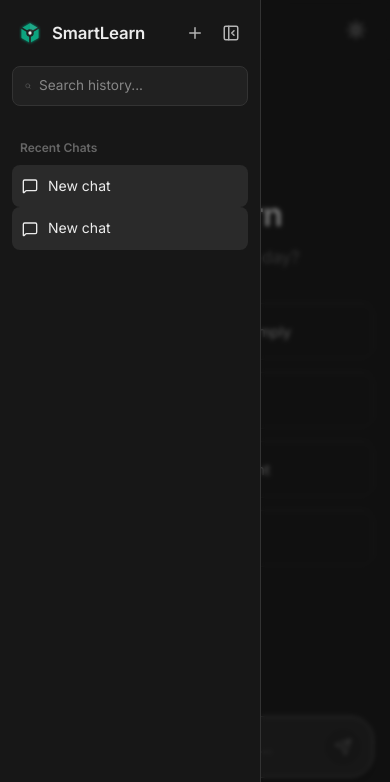
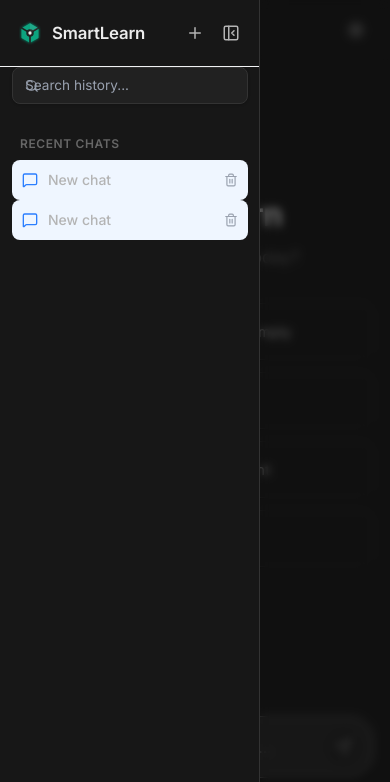
Before and after one commit to Nav33dCodes/smartLearn-AI, a React (Vite) app in the folder smartlearn-frontend/: page / in a window 390 px wide. Shown: the top 782 px of the page. Built offline with nearby package versions, Linux system fonts and the light colour scheme; no server answers.

Commit message:
Update Sidebar.jsx

```diff
--- a/smartlearn-frontend/src/components/Sidebar.jsx
+++ b/smartlearn-frontend/src/components/Sidebar.jsx
@@ -1,5 +1,5 @@
-import React, { useMemo } from "react";
-import { Plus, Trash2, MessageSquare, Search, PanelLeftClose } from "lucide-react";
+import React, { useMemo, useState, useEffect, useRef } from "react";
+import { Plus, Trash2, MessageSquare, Search, PanelLeftClose, Edit2, Command } from "lucide-react";
 import { motion, AnimatePresence } from "framer-motion";
 import Logo from "./Logo";
 
@@ -11,22 +11,65 @@ export default function Sidebar({
   setSidebarOpen,
   createNewChat,
   deleteChat,
+  onRenameChat, // New prop for renaming
   searchQuery,
   setSearchQuery,
   isMobile
 }) {
-  // 1. Performance: Memoize the search filter to prevent unnecessary recalculations on every render
+  const searchInputRef = useRef(null);
+
+  // 1. Performance: Local state for debounced search to prevent UI stuttering
+  const [localSearch, setLocalSearch] = useState(searchQuery || "");
+
+  useEffect(() => {
+    const timer = setTimeout(() => {
+      setSearchQuery(localSearch);
+    }, 300); // 300ms debounce
+    return () => clearTimeout(timer);
+  }, [localSearch, setSearchQuery]);
+
+  // 2. UX: Global Keyboard Shortcuts (Cmd/Ctrl + K to search)
+  useEffect(() => {
+    const handleKeyDown = (e) => {
+      if ((e.ctrlKey || e.metaKey) && e.key === 'k') {
+        e.preventDefault();
+        if (!sidebarOpen && !isMobile) setSidebarOpen(true);
+        searchInputRef.current?.focus();
+      }
+    };
+    window.addEventListener('keydown', handleKeyDown);
+    return () => window.removeEventListener('keydown', handleKeyDown);
+  }, [sidebarOpen, isMobile, setSidebarOpen]);
+
+  // 3. Organization: Filter and optimally group chats (simulated time grouping)
   const filteredChats = useMemo(() => {
     if (!chats) return [];
-    return searchQuery.trim()
-      ? chats.filter(c => c.title.toLowerCase().includes(searchQuery.toLowerCase()))
+    const filtered = localSearch.trim()
+      ? chats.filter(c => c.title.toLowerCase().includes(localSearch.toLowerCase()))
       : chats;
-  }, [chats, searchQuery]);
 
-  // Helper function to keep JSX clean
+    // Optional: Sort by newest first assuming chats have a timestamp/id
+    return filtered.sort((a, b) => (b.timestamp || 0) - (a.timestamp || 0));
+  }, [chats, localSearch]);
+
   const handleSelectChat = (id) => {
     setActiveChatId(id);
     if (isMobile) setSidebarOpen(false);
+  };
+
+  // 4. Animation: Stagger variants for smoother list rendering
+  const containerVariants = {
+    hidden: { opacity: 0 },
+    show: {
+      opacity: 1,
+      transition: { staggerChildren: 0.05 }
+    }
+  };
+
+  const itemVariants = {
+    hidden: { opacity: 0, x: -20, height: 0 },
+    show: { opacity: 1, x: 0, height: "auto", transition: { type: "spring", stiffness: 300, damping: 24 } },
+    exit: { opacity: 0, scale: 0.9, height: 0, transition: { duration: 0.2 } }
   };
 
   return (
@@ -34,13 +77,12 @@ export default function Sidebar({
       <AnimatePresence>
         {sidebarOpen && isMobile && (
           <motion.div
-            initial={{ opacity: 0 }}
-            animate={{ opacity: 1 }}
-            exit={{ opacity: 0 }}
-            transition={{ duration: 0.2 }}
-            className="mobile-overlay active"
+            initial={{ opacity: 0, backdropFilter: "blur(0px)" }}
+            animate={{ opacity: 1, backdropFilter: "blur(4px)" }}
+            exit={{ opacity: 0, backdropFilter: "blur(0px)" }}
+            transition={{ duration: 0.3 }}
+            className="mobile-overlay fixed inset-0 z-40 bg-black/50"
             onClick={() => setSidebarOpen(false)}
-            // Accessibility: Make overlay keyboard friendly
             role="button"
             tabIndex={0}
             aria-label="Close sidebar overlay"
@@ -58,21 +100,26 @@ export default function Sidebar({
         initial={false}
         animate={{
           x: sidebarOpen ? 0 : "-100%",
+          width: 260,
           marginLeft: sidebarOpen || isMobile ? 0 : -260
         }}
-        transition={{ type: "spring", stiffness: 350, damping: 35 }}
-        className="sidebar"
-        aria-hidden={!sidebarOpen && isMobile} // Hide from screen readers when closed on mobile
+        transition={{ type: "spring", stiffness: 350, damping: 30 }}
+        className="sidebar flex flex-col h-full bg-gray-50 border-r border-gray-200 z-50 absolute md:relative"
+        aria-hidden={!sidebarOpen && isMobile}
       >
-        <div className="sidebar-top">
-          <div className="sidebar-brand">
-            <Logo size={24} />
-            <span className="brand-text">SmartLearn</span>
-          </div>
-          <div className="sidebar-actions">
+        <div className="sidebar-top p-4 flex items-center justify-between border-b border-gray-100">
+          <motion.div
+            className="sidebar-brand flex items-center gap-2 font-semibold text-gray-800"
+            whileHover={{ scale: 1.02 }}
+          >
+            <Logo size={24} className="text-blue-600" />
+            <span className="brand-text tracking-tight">SmartLearn</span>
+          </motion.div>
+          <div className="sidebar-actions flex gap-1">
             <motion.button
-              whileTap={{ scale: 0.9 }}
-              className="btn-icon"
+              whileHover={{ scale: 1.05, backgroundColor: "var(--hover-bg)" }}
+              whileTap={{ scale: 0.95 }}
+              className="btn-icon p-2 rounded-md text-gray-500 hover:text-gray-900 transition-colors"
               onClick={() => createNewChat()}
               title="New chat"
               aria-label="Create new chat"
@@ -80,8 +127,9 @@ export default function Sidebar({
               <Plus size={18} />
             </motion.button>
             <motion.button
-              whileTap={{ scale: 0.9 }}
-              className="btn-icon"
+              whileHover={{ scale: 1.05, backgroundColor: "var(--hover-bg)" }}
+              whileTap={{ scale: 0.95 }}
+              className="btn-icon p-2 rounded-md text-gray-500 hover:text-gray-900 transition-colors hidden md:block"
               onClick={() => setSidebarOpen(false)}
               title="Close sidebar"
               aria-label="Close sidebar"
@@ -91,41 +139,61 @@ export default function Sidebar({
           </div>
         </div>
 
-        <div className="search-container">
-          <div className="search-box">
-            <Search size={14} color="var(--text-muted)" aria-hidden="true" />
+        <div className="search-container p-3">
+          <div className="search-box relative flex items-center bg-white border border-gray-200 rounded-lg shadow-sm focus-within:ring-2 focus-within:ring-blue-500/20 focus-within:border-blue-500 transition-all">
+            <Search size={14} className="absolute left-3 text-gray-400" aria-hidden="true" />
             <input
+              ref={searchInputRef}
+              className="w-full py-2 pl-9 pr-10 text-sm bg-transparent outline-none placeholder-gray-400"
               placeholder="Search history..."
-              value={searchQuery}
-              onChange={e => setSearchQuery(e.target.value)}
+              value={localSearch}
+              onChange={e => setLocalSearch(e.target.value)}
               aria-label="Search chat history"
             />
+            {/* Visual shortcut hint for desktop users */}
+            {!isMobile && (
+              <div className="absolute right-2 flex items-center gap-0.5 text-xs text-gray-400 bg-gray-100 px-1.5 py-0.5 rounded pointer-events-none">
+                <Command size={10} />
+                <span>K</span>
+              </div>
+            )}
           </div>
         </div>
 
-        <div className="chat-list">
-          <div className="chat-list-title">Recent Chats</div>
+        <div className="chat-list flex-1 overflow-y-auto px-2 pb-4 scrollbar-thin">
+          <div className="chat-list-title px-2 py-2 text-xs font-semibold text-gray-500 uppercase tracking-wider">
+            Recent Chats
+          </div>
 
-          {/* 2. UX: Handle empty states gracefully */}
           {filteredChats.length === 0 && (
-            <div className="empty-chat-message" style={{ padding: '12px 20px', color: 'var(--text-muted)', fontSize: '0.85rem' }}>
-              {searchQuery ? "No matching chats found." : "No recent chats."}
-            </div>
+            <motion.div
+              initial={{ opacity: 0 }}
+              animate={{ opacity: 1 }}
+              className="empty-chat-message p-4 text-center text-sm text-gray-500"
+            >
+              {localSearch ? "No matching chats found." : "No recent chats yet."}
+            </motion.div>
           )}
 
+          <motion.div
+            variants={containerVariants}
+            initial="hidden"
+            animate="show"
+          >
             <AnimatePresence mode="popLayout">
               {filteredChats.map(chat => (
                 <motion.div
                   key={chat.id}
-                initial={{ opacity: 0, height: 0 }}
-                animate={{ opacity: 1, height: "auto" }}
-                exit={{ opacity: 0, height: 0, overflow: "hidden" }}
-                transition={{ type: "spring", stiffness: 400, damping: 35 }}
+                  variants={itemVariants}
+                  layout="position"
                 >
                   <div
-                  className={`chat-item ${chat.id === activeChatId ? "active" : ""}`}
+                    className={`chat-item group relative flex items-center gap-3 px-3 py-2.5 my-0.5 rounded-lg cursor-pointer transition-all ${
+                      chat.id === activeChatId
+                        ? "bg-blue-50 text-blue-700"
+                        : "text-gray-700 hover:bg-gray-100"
+                    }`}
                     onClick={() => handleSelectChat(chat.id)}
-                  // Accessibility: Make individual chat buttons keyboard navigable
                     role="button"
                     tabIndex={0}
                     aria-current={chat.id === activeChatId ? "page" : undefined}
@@ -136,13 +204,30 @@ export default function Sidebar({
                       }
                     }}
                   >
-                  <MessageSquare size={16} aria-hidden="true" />
-                  <span className="chat-item-text">{chat.title}</span>
+                    <MessageSquare size={16} className={chat.id === activeChatId ? "text-blue-500" : "text-gray-400"} aria-hidden="true" />
+
+                    <span className="chat-item-text flex-1 truncate text-sm font-medium">
+                      {chat.title}
+                    </span>
+
+                    {/* Action buttons appear on hover or when active */}
+                    <div className={`flex items-center gap-1 opacity-0 group-hover:opacity-100 focus-within:opacity-100 transition-opacity ${chat.id === activeChatId ? 'opacity-100' : ''}`}>
+                      {onRenameChat && (
+                        <button
+                          className="btn-action p-1.5 text-gray-400 hover:text-blue-600 rounded hover:bg-blue-100/50 transition-colors"
+                          onClick={(e) => {
+                            e.stopPropagation();
+                            onRenameChat(chat.id);
+                          }}
+                          aria-label={`Rename chat: ${chat.title}`}
+                        >
+                          <Edit2 size={14} aria-hidden="true" />
+                        </button>
+                      )}
 
                       <button
-                    className="btn-delete"
+                        className="btn-action p-1.5 text-gray-400 hover:text-red-600 rounded hover:bg-red-100/50 transition-colors"
                         onClick={(e) => {
-                      // 3. UX: Prevent clicking delete from opening the chat
                           e.stopPropagation();
                           deleteChat(chat.id, e);
                         }}
@@ -151,9 +236,11 @@ export default function Sidebar({
                         <Trash2 size={14} aria-hidden="true" />
                       </button>
                     </div>
+                  </div>
                 </motion.div>
               ))}
             </AnimatePresence>
+          </motion.div>
         </div>
       </motion.aside>
     </>
```
Lines whose indentation alone changed are shown as unchanged.
